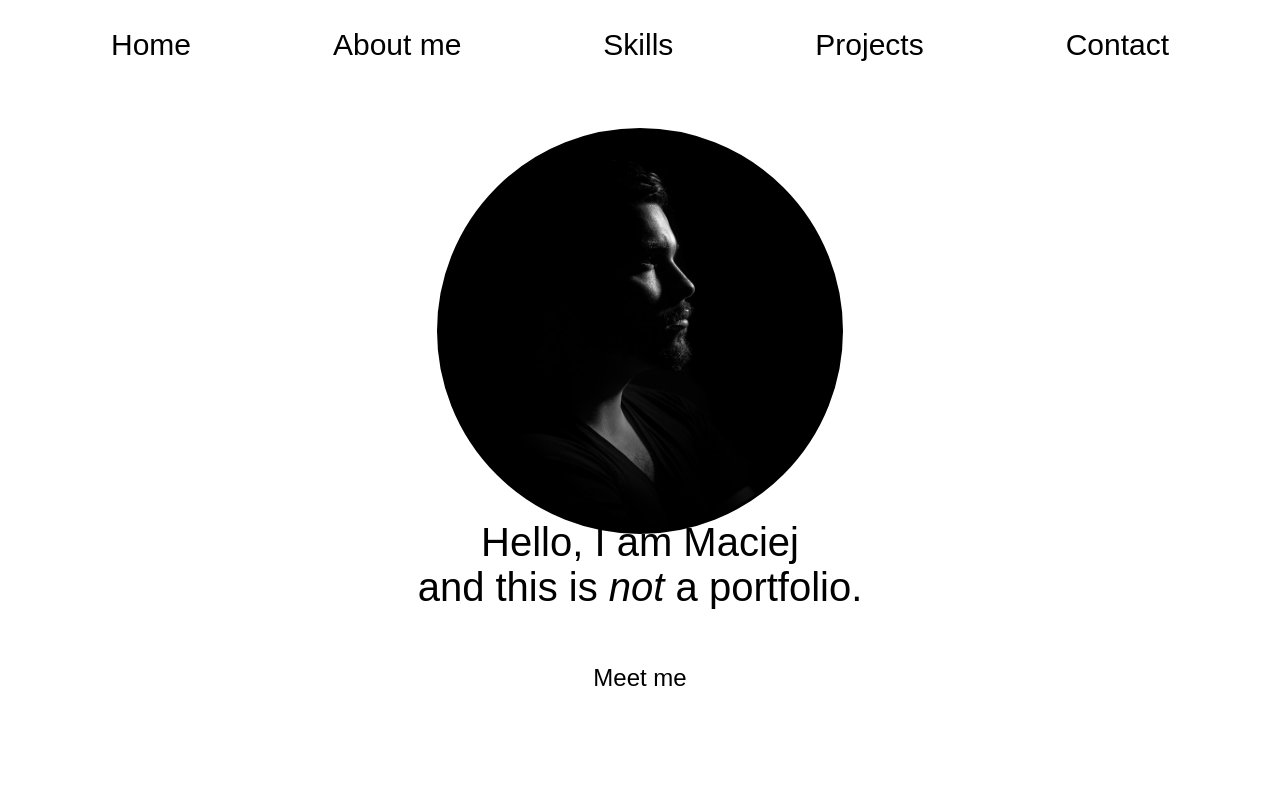
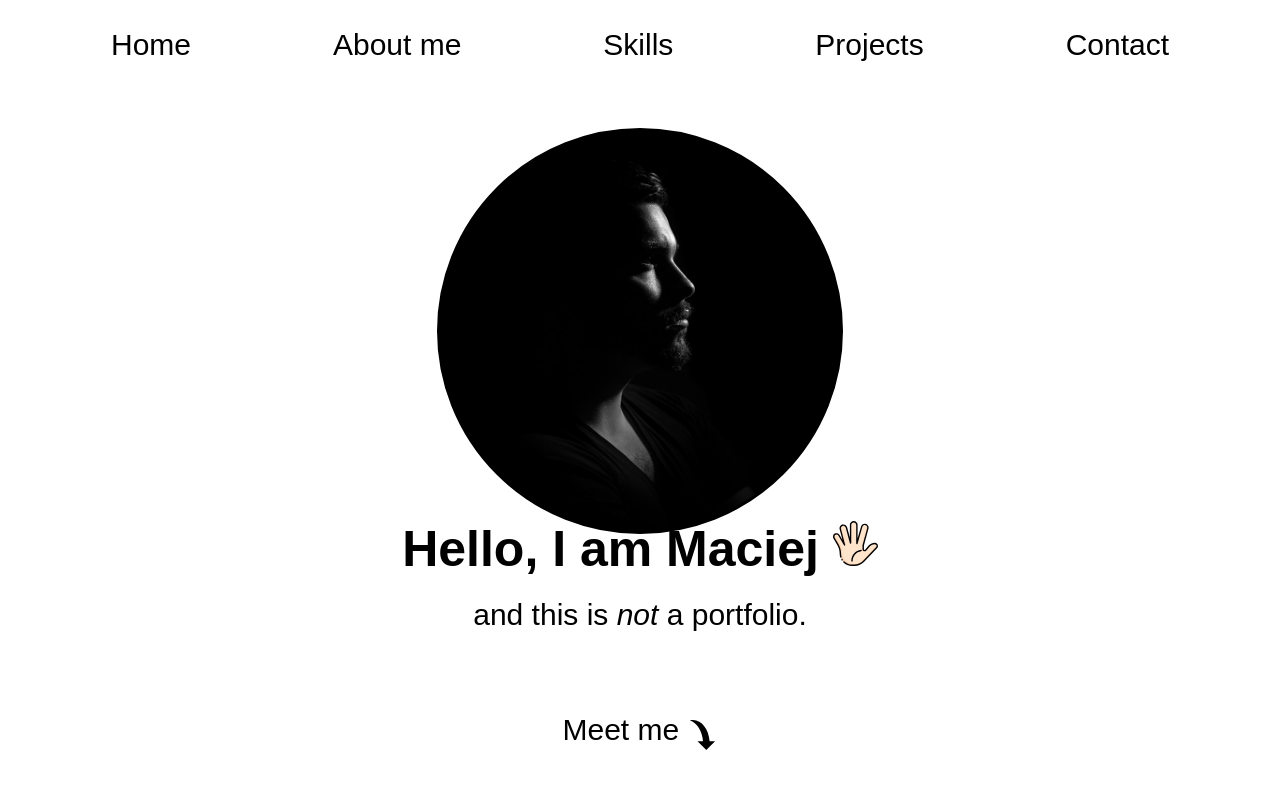
Before and after one commit to MacRapacki/Single-page-website, a plain HTML site: page index.html in a window 1280 px wide. Shown: the top 800 px of the page. Drawn offline with Linux system fonts and the light colour scheme.

Commit message:
- add new folder "icons" - add two icons to header - add h1 to header

```diff
--- a/index.html
+++ b/index.html
@@ -22,12 +22,12 @@
             </ul>
         </nav>
         <div class="name">
-
-            <p class="front">Hello, I am Maciej <br> and this is <span>not</span> a portfolio. </p>
+            <h1>Hello, I am Maciej <img src="icons/hello.svg" alt="hand"></h1>
+            <p class="front">and this is <span>not</span> a portfolio. </p>
         </div>
         <figure><img src="img/man-1253004_1280.jpg" alt="man in black">
         </figure>
-        <p class="meet-me">Meet me</p>
+        <p class="meet-me">Meet me <img src="icons/curve-down-arrow.svg" alt="arrow"></p>
     </header>
     <section class="about">
         <h2></h2>
@@ -60,7 +60,14 @@
             ratione quas? Inventore aut maxime optio impedit repellat, atque, dicta obcaecati eum sunt blanditiis
             praesentium!Lorem</p>
     </section>
-    <footer> </footer>
+    <footer>
+        <div>Icons made by
+            <a href="https://www.flaticon.com/authors/vitaly-gorbachev" title="Vitaly Gorbachev">Vitaly Gorbachev</a>
+            from <a href="https://www.flaticon.com/" title="Flaticon">www.flaticon.com</a></div>
+
+        <div>Icons made by <a href="https://www.flaticon.com/authors/freepik" title="Freepik">Freepik</a> from
+            <a href="https://www.flaticon.com/" title="Flaticon">www.flaticon.com</a></div>
+    </footer>
 </body>
 
 </html>
--- a/scss/_header.scss
+++ b/scss/_header.scss
@@ -91,21 +91,35 @@ header {
 
     div.name {
         position: absolute;
-        width: 450px;
-        height: 180px;
+        width: 650px;
+        height: 150px;
         top: 65%;
         left: 50%;
         transform: translateX(-50%);
-        font-size: 40px;
+        font-size: 25px;
         text-align: center;
+
         // line-height: 280px;
         // transform: translateY(500px);
         // scale: 0;
         // opacity: 0;
         // animation: move 2s 1.5s ease-out both;
 
+        h1 {
+            margin: 0;
+            padding: 0 0 20px 0;
+            font-size: 50px;
+            // padding-bottom: 10px;
+
+            img {
+                height: 45px;
+            }
+        }
+
         p.front {
             margin: 0;
+            font-size: 30px;
+
 
             span {
                 font-style: italic;
@@ -123,7 +137,7 @@ header {
         margin: 0;
         padding: 0;
         // opacity: 0;
-        animation: appear 1.4s 0.5s linear both;
+        // animation: appear 1.4s 0.5s linear both;
         border: 3px solid black;
         border-radius: 50%;
         overflow: hidden;
@@ -132,8 +146,11 @@ header {
         img {
             position: absolute;
             height: 100%;
+            // width: 100%;
             top: 0;
             left: 0;
+            margin: 0;
+            padding: 0;
         }
     }
 
@@ -142,10 +159,15 @@ header {
         // width: 300px;
         // height: 100px;
         left: 50%;
-        top: 80%;
-        font-size: 24px;
+        top: 85%;
+        font-size: 30px;
         transform: translatex(-50%);
         text-align: center;
+
+        img {
+            height: 30px;
+            transform: translateY(10px);
+        }
     }
 }
 
```
Also changed, not shown: icons/curve-down-arrow.svg (added), icons/hello.svg (added), scss/stylee.css, 1 other file.
